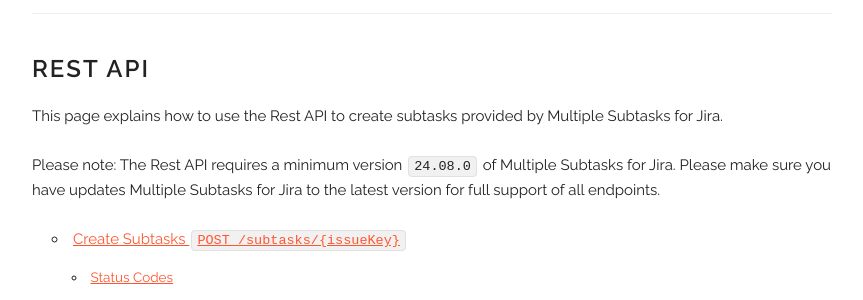
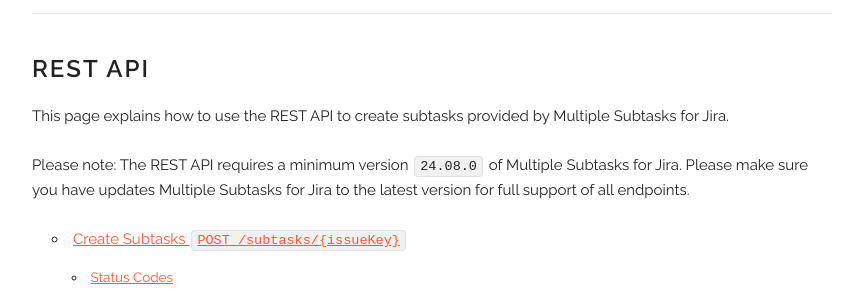
Before and after one commit to codescape/jira-multiple-subtasks, a Jekyll site: the page built from docs/rest-api.md, in a window 1280 px wide. Shown: the part 333-633 px from the top of the page, without its empty margins (208-1071 px from the left). Built offline with Jekyll 4.4.1, drawn with Linux system fonts in a browser that asks for light colours; nearby versions of some CDN libraries.

Commit message:
docs: provide documentation for REST API

```diff
--- a/docs/_layouts/default.html
+++ b/docs/_layouts/default.html
@@ -50,6 +50,9 @@
                             </li>
                             <li class="popover-item">
                                 <a class="popover-link" href="/supported-languages">Supported Languages</a>
+                            </li>
+                            <li class="popover-item">
+                                <a class="popover-link" href="/rest-api">REST API</a>
                             </li>
                         </ul>
                     </div>
--- a/docs/rest-api.md
+++ b/docs/rest-api.md
@@ -1,13 +1,13 @@
 ---
 layout: default
-title: Rest API
+title: REST API
 category: User Guide
 ---
 
-This page explains how to use the Rest API to create subtasks provided by Multiple Subtasks for Jira.
+This page explains how to use the REST API to create subtasks provided by Multiple Subtasks for Jira.
 
 Please note:
-The Rest API requires a minimum version `24.08.0` of Multiple Subtasks for Jira.
+The REST API requires a minimum version `24.08.0` of Multiple Subtasks for Jira.
 Please make sure you have updates Multiple Subtasks for Jira to the latest version for full support of all endpoints.
 
 * Table of Contents
```
Also changed, not shown: docs/changelog.md.
